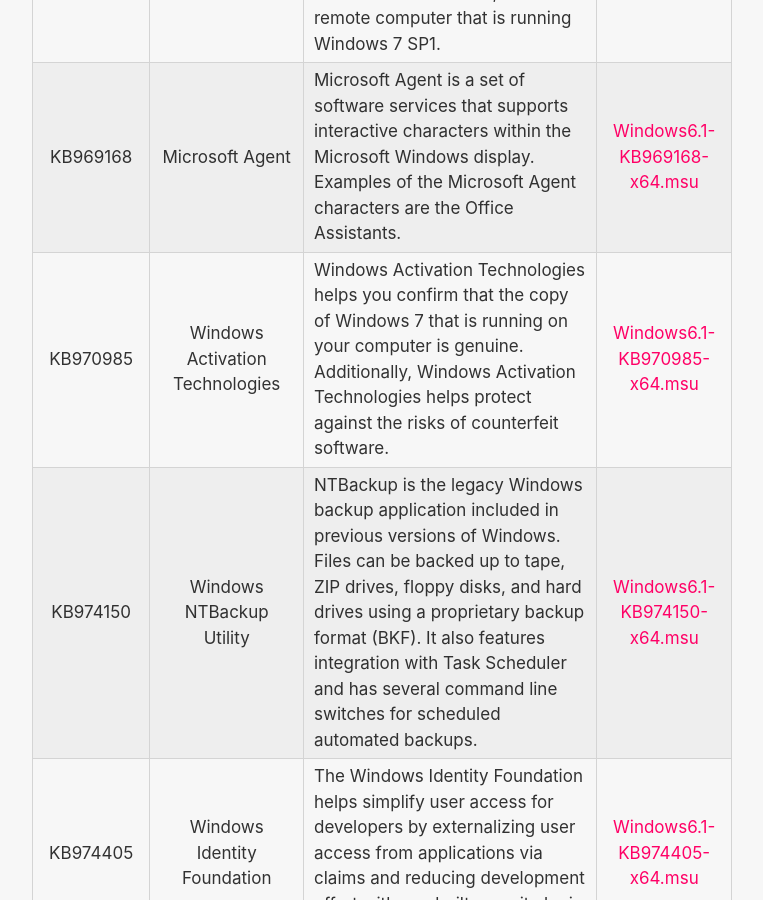
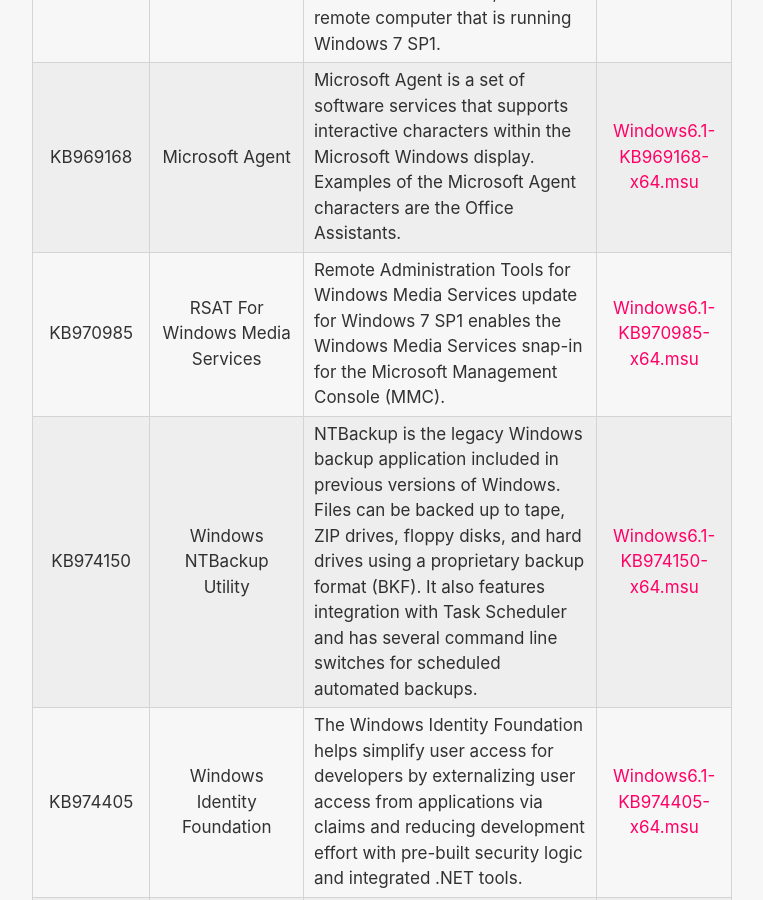
Before and after one commit to HackAndPwn/HackAndPwn.github.io, a Jekyll site: the page built from _posts/2020-05-23-windows-7-esu-patching.md, in a window 1280 px wide and 900 px high, scrolled down 2603 px. Shown: the whole window, without its empty margins (258-1021 px from the left). Built offline with Jekyll 4.4.1, drawn with Linux system fonts in a browser that asks for light colours; some of the changed text lies outside the part shown.

Commit message:
fix update description

```diff
--- a/_posts/2020-05-23-windows-7-esu-patching.md
+++ b/_posts/2020-05-23-windows-7-esu-patching.md
@@ -36,7 +36,7 @@
 | KB958559  | Windows Virtual PC                           | Windows Virtual PC can be used to run more than one operating system at the same time on one computer, and to run many productivity applications on a virtual Windows environment, with a single click, directly from a computer running Windows 7. | [Windows6.1-KB958559-x64.msu](https://github.com/HackAndPwn/Windows-7-Patching/raw/master/02_Features/03_Windows6.1-KB958559-x64.msu) |
 | KB958830  | Remote Server Administration Tools           | Remote Server Administration Tools for Windows 7 SP1 enables IT administrators to manage roles and features that are installed on computers that are running Windows Server 2008 R2, Windows Server 2008, or Windows Server 2003, from a remote computer that is running Windows 7 SP1. | Windows6.1-KB958830-x64.msu <br> [Part 1](https://github.com/HackAndPwn/Windows-7-Patching/raw/master/02_Features/04_Windows6.1-KB958830-x64.zip.001)  <br> [Part 2](https://github.com/HackAndPwn/Windows-7-Patching/raw/master/02_Features/04_Windows6.1-KB958830-x64.zip.002)  <br> [Part 3](https://github.com/HackAndPwn/Windows-7-Patching/raw/master/02_Features/04_Windows6.1-KB958830-x64.zip.003) |
 | KB969168  | Microsoft Agent                              | Microsoft Agent is a set of software services that supports interactive characters within the Microsoft Windows display. Examples of the Microsoft Agent characters are the Office Assistants. | [Windows6.1-KB969168-x64.msu](https://github.com/HackAndPwn/Windows-7-Patching/raw/master/02_Features/05_Windows6.1-KB969168-x64.msu) |
-| KB970985  | Windows Activation Technologies              | Windows Activation Technologies helps you confirm that the copy of Windows 7 that is running on your computer is genuine. Additionally, Windows Activation Technologies helps protect against the risks of counterfeit software. | [Windows6.1-KB970985-x64.msu](https://github.com/HackAndPwn/Windows-7-Patching/raw/master/02_Features/06_Windows6.1-KB970985-x64.msu) |
+| KB970985  | RSAT For Windows Media Services              | Remote Administration Tools for Windows Media Services update for Windows 7 SP1 enables the Windows Media Services snap-in for the Microsoft Management Console (MMC). | [Windows6.1-KB970985-x64.msu](https://github.com/HackAndPwn/Windows-7-Patching/raw/master/02_Features/06_Windows6.1-KB970985-x64.msu) |
 | KB974150  | Windows NTBackup Utility                     | NTBackup is the legacy Windows backup application included in previous versions of Windows. Files can be backed up to tape, ZIP drives, floppy disks, and hard drives using a proprietary backup format (BKF). It also features integration with Task Scheduler and has several command line switches for scheduled automated backups. | [Windows6.1-KB974150-x64.msu](https://github.com/HackAndPwn/Windows-7-Patching/raw/master/02_Features/07_Windows6.1-KB974150-x64.msu) |
 | KB974405  | Windows Identity Foundation                  | The Windows Identity Foundation helps simplify user access for developers by externalizing user access from applications via claims and reducing development effort with pre-built security logic and integrated .NET tools. | [Windows6.1-KB974405-x64.msu](https://github.com/HackAndPwn/Windows-7-Patching/raw/master/02_Features/08_Windows6.1-KB974405-x64.msu) |
 | KB974674  | Windows NTBackup Restore Utility             | The Windows NTBackup Restore Utility for Windows 7 SP1 restores backups that are made on Windows XP and on Windows Server 2003 to computers that are running Windows 7 and Windows Server 2008 R2. | [Windows6.1-KB974674-x64.msu](https://github.com/HackAndPwn/Windows-7-Patching/raw/master/02_Features/09_Windows6.1-KB974674-x64.msu) |
```
Also changed, not shown: other parts of _posts/2020-05-23-windows-7-esu-patching.md (+1 -1 lines).
